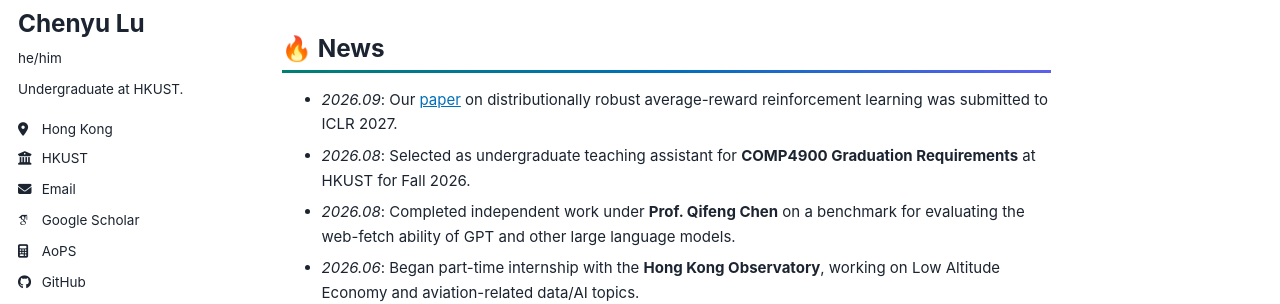
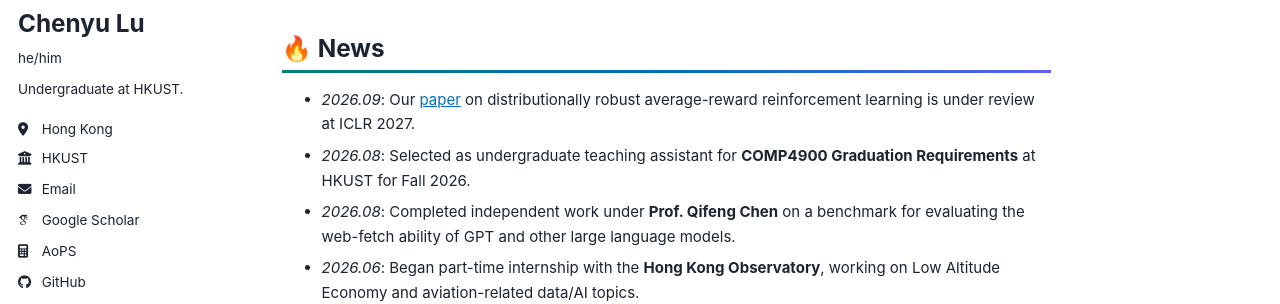
Before and after one commit to dylanluchenyu/dylanluchenyu.github.io, a Jekyll site: the page built from _pages/about.md, in a window 1280 px wide and 900 px high. Shown: the part 274-578 px from the top of the window. Built offline with Jekyll 4.4.1, drawn with Linux system fonts in a browser that asks for light colours; some web fonts are replaced; a script bundle is joined from its source files by our own code; library files that are not in the unit come from our copies; some of the changed text lies outside the part shown.

Commit message:
Use under review for ICLR 2027 paper

```diff
--- a/_data/cv.json
+++ b/_data/cv.json
@@ -110,7 +110,7 @@
   "publications": [
     {
       "name": "Distributionally Robust Average-Reward Reinforcement Learning: Finite-Sample Guarantees under Weak Communication",
-      "publisher": "arXiv preprint; submitted to ICLR 2027",
+      "publisher": "arXiv preprint; under review at ICLR 2027",
       "releaseDate": "2026-09-26",
       "website": "https://arxiv.org/abs/2609.32727",
       "summary": "Chenyu Lu, Zijun Chen, and Nian Si."
--- a/_includes/archive-single.html
+++ b/_includes/archive-single.html
@@ -44,8 +44,8 @@
           {% else %}
             <p> {{ post.type }}, <i>{{ post.venue }}</i>, {{ post.date | default: "1900-01-01" | date: "%Y.%m" }} </p>
           {% endif %}
-        {% elsif post.collection == 'publications' and post.status == 'submitted' %}
-          <p>Submitted to <i>{{ post.venue }}</i> </p>
+        {% elsif post.collection == 'publications' and post.status == 'under_review' %}
+          <p>Under review at <i>{{ post.venue }}</i> </p>
         {% elsif post.collection == 'publications' %}
           <p>Published in <i>{{ post.venue }}</i>, {{ post.date | default: "1900-01-01" | date: "%Y" }} </p>
         {% elsif post.date %}
--- a/_layouts/single.html
+++ b/_layouts/single.html
@@ -40,8 +40,8 @@
           {% else %}
             <p> {{ page.type }}, <i>{{ page.venue }}</i>, {{ page.date | default: "1900-01-01" | date: "%Y.%m" }} </p>
           {% endif %}
-        {% elsif page.collection == 'publications' and page.status == 'submitted' %}
-          <p>Submitted to <i>{{ page.venue }}</i> </p>
+        {% elsif page.collection == 'publications' and page.status == 'under_review' %}
+          <p>Under review at <i>{{ page.venue }}</i> </p>
         {% elsif page.venue and page.date %}
           <p>Published in <i>{{ page.venue }}</i>, {{ page.date | default: "1900-01-01" | date: "%Y" }} </p>
         {% elsif page.date %}
--- a/_pages/about.md
+++ b/_pages/about.md
@@ -19,7 +19,7 @@
 
 # 🔥 News
 
-- *2026.09*: Our [paper](https://arxiv.org/abs/2609.32727) on distributionally robust average-reward reinforcement learning was submitted to ICLR 2027.
+- *2026.09*: Our [paper](https://arxiv.org/abs/2609.32727) on distributionally robust average-reward reinforcement learning is under review at ICLR 2027.
 - *2026.08*: Selected as undergraduate teaching assistant for **COMP4900 Graduation Requirements** at HKUST for Fall 2026.
 - *2026.08*: Completed independent work under **Prof. Qifeng Chen** on a benchmark for evaluating the web-fetch ability of GPT and other large language models.
 - *2026.06*: Began part-time internship with the **Hong Kong Observatory**, working on Low Altitude Economy and aviation-related data/AI topics.
@@ -72,7 +72,7 @@
     </p>
     <p class="paper-title"><a href="https://arxiv.org/abs/2609.32727" target="_blank" rel="noopener">Distributionally Robust Average-Reward Reinforcement Learning: Finite-Sample Guarantees under Weak Communication</a></p>
     <p class="paper-authors"><strong>Chenyu Lu</strong>, Zijun Chen, Nian Si.</p>
-    <p class="paper-meta">Submitted to ICLR 2027</p>
+    <p class="paper-meta">Under review at ICLR 2027</p>
   </div>
 </div>
 
```
Also changed, not shown: _pages/cv.md (+1 -1 lines), _publications/2026-09-26-distributionally-robust-average-reward-rl.md (+2 -2 lines).
